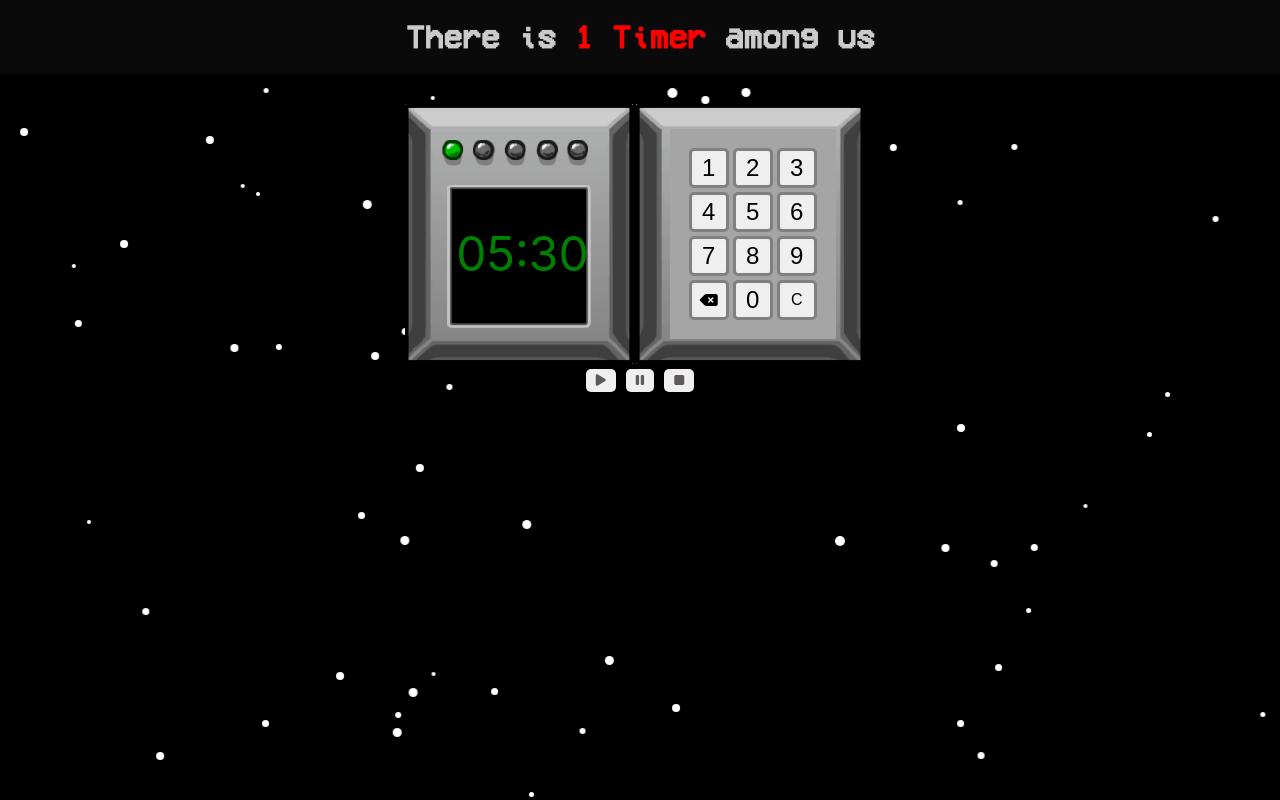
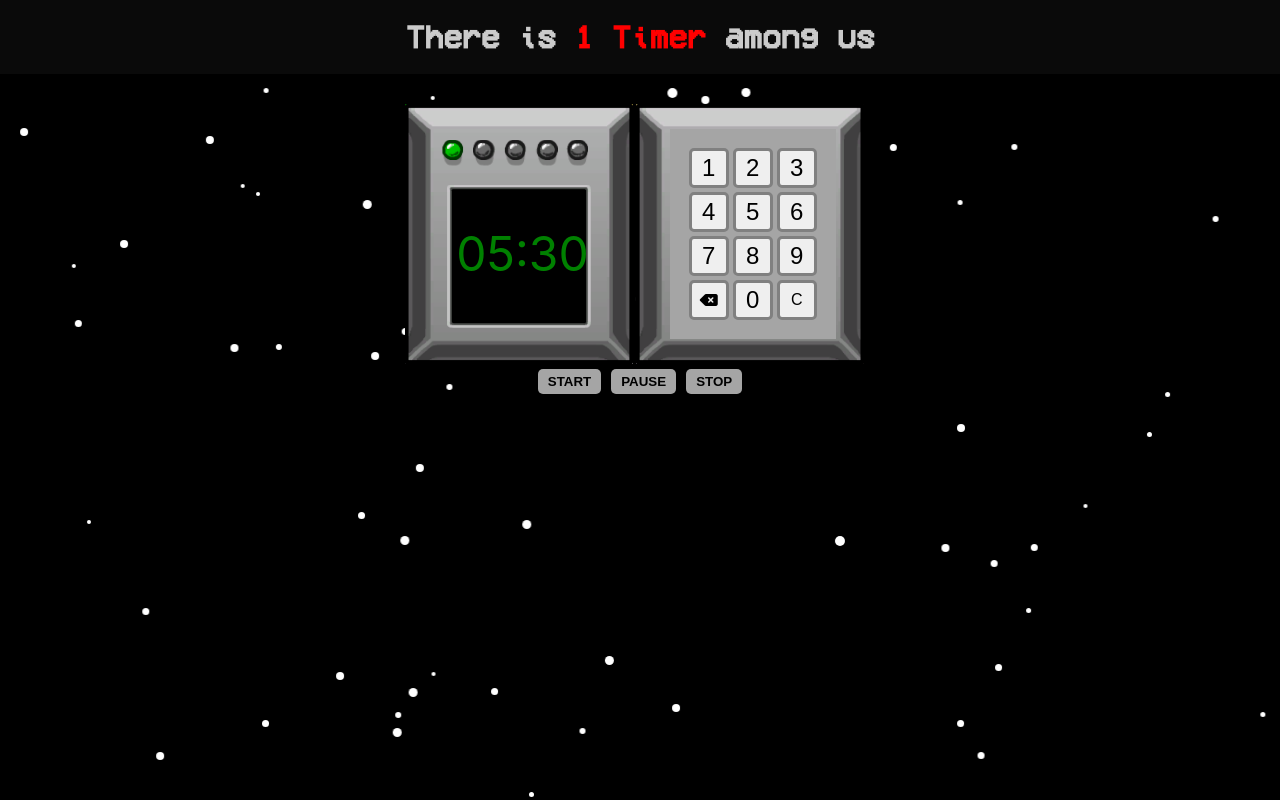
Before and after one commit to leandrofcr/among-us-timer, a React (Create React App) app: page / in a window 1280 px wide. Built offline with nearby package versions, Linux system fonts and the light colour scheme; no server answers.

Commit message:
fix sfx bug for the main buttons

```diff
--- a/src/App.css
+++ b/src/App.css
@@ -80,7 +80,7 @@ header {
 }
 
 .dial-pad-container button:hover {
-  background-color: rgb(219, 215, 215);
+  background-color: cyan;
 }
 
 #del,
@@ -89,15 +89,18 @@ header {
   text-align: center;
 }
 
-.command-btn button {
-  color: rgb(94, 90, 90);
+.main-buttons button {
+  color: black;
   border: none;
   margin: 5px;
   padding: 5px 10px;
   border-radius: 5px;
+  background-color: rgb(165, 165, 165);
+  text-transform: uppercase;
+  font-weight: 600;
 }
 
-.command-btn button:hover {
+.main-buttons button:hover {
   background-color: cyan;
 }
 
--- a/src/App.jsx
+++ b/src/App.jsx
@@ -1,34 +1,11 @@
 import React, { Component } from 'react';
-import { Howl, Howler } from 'howler';
 import './App.css';
 import DialPad from './components/DialPad';
 import Header from './components/Header';
-import start from './sounds/start.mp3';
-import pause from './sounds/pause.mp3';
-import stop from './sounds/impostor-win.mp3';
-
-// const sfx = [
-//   { label: 'start', sound: start },
-//   { label: 'pause', sound: pause },
-//   { label: 'stop', sound: stop },
-// ];
+import MainButtons from './components/MainButtons';
 
 class App extends Component {
-  constructor() {
-    super();
-    this.soundPlay = this.soundPlay.bind(this);
-  }
-
-  soundPlay(src) {
-    const sound = new Howl({
-      src: [src],
-    });
-    sound.play();
-  }
-
   render() {
-    const VOLUME = 0.1;
-    Howler.volume(VOLUME);
     return (
       <div className="App">
         <Header />
@@ -42,31 +19,7 @@ class App extends Component {
             <DialPad />
           </div>
         </div>
-        <div className="command-btn">
-          <button
-            type="button"
-            className="start fas fa-play"
-            onChange={ this.soundPlay(pause) }
-          >
-            {' '}
-          </button>
-          <button
-            type="button"
-            className="pause fas fa-pause"
-            onClick={ this.soundPlay(start) }
-          >
-            {' '}
-
-          </button>
-          <button
-            type="button"
-            className="stop fas fa-stop"
-            onClick={ this.soundPlay(stop) }
-          >
-            {' '}
-          </button>
-        </div>
-
+        <MainButtons />
       </div>
     );
   }
--- /dev/null
+++ b/src/components/MainButtons.jsx
@@ -0,0 +1,51 @@
+import React, { Component } from 'react';
+import { Howl, Howler } from 'howler';
+import start from '../sounds/start.mp3';
+import pause from '../sounds/pause.mp3';
+import stop from '../sounds/impostor-win.mp3';
+
+const sfx = [
+  { label: 'start', sound: start },
+  { label: 'pause', sound: pause },
+  { label: 'stop', sound: stop },
+];
+
+class MainButtons extends Component {
+  constructor() {
+    super();
+    this.soundPlay = this.soundPlay.bind(this);
+    this.renderButtons = this.renderButtons.bind(this);
+  }
+
+  soundPlay(src) {
+    const sound = new Howl({
+      src,
+      volume: 0.5,
+    });
+    sound.play();
+  }
+
+  renderButtons() {
+    return sfx.map((soundObj, index) => (
+      <button
+        type="button"
+        key={ index }
+        id={ `${soundObj.label}-btn` }
+        onClick={ () => this.soundPlay(soundObj.sound) }
+      >
+        {soundObj.label}
+      </button>
+    ));
+  }
+
+  render() {
+    const VOLUME = 0.1;
+    Howler.volume(VOLUME);
+    return (
+      <div className="main-buttons">
+        {this.renderButtons()}
+      </div>);
+  }
+}
+
+export default MainButtons;
```
